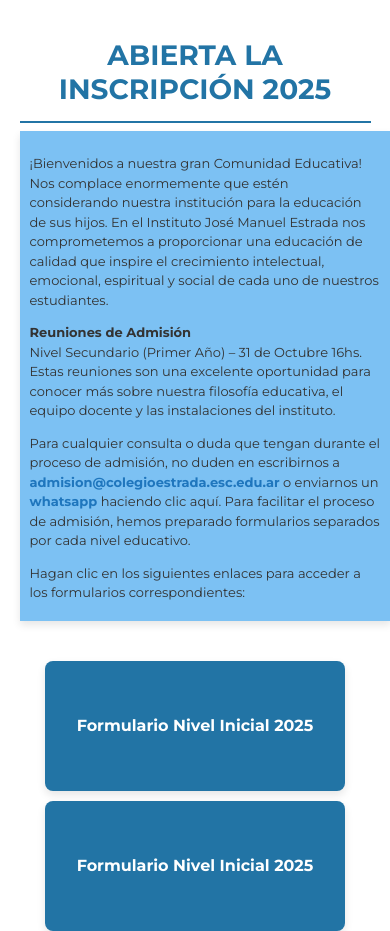
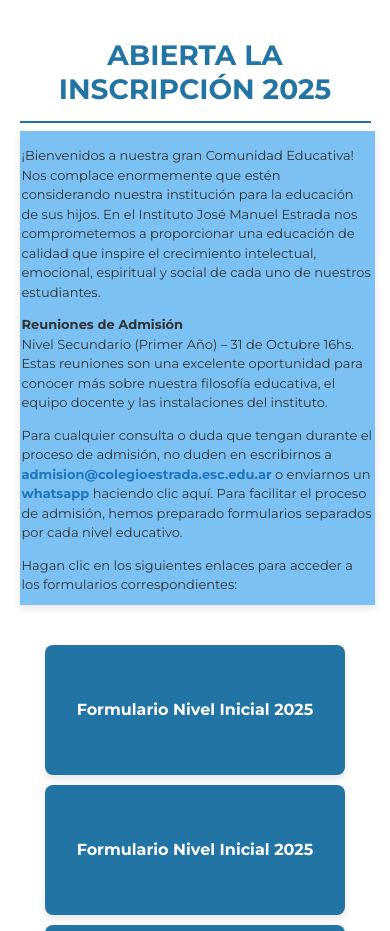
Before and after one commit to Lucasfv12/EstradaColegioPagina, a React (Vite) app: page / in a window 390 px wide. Shown: the part 920-1851 px from the top of the page. Built offline with nearby package versions, Linux system fonts and the light colour scheme.

Commit message:
adaptand queries

```diff
--- a/src/styles/Inscripcion2025.css
+++ b/src/styles/Inscripcion2025.css
@@ -78,7 +78,7 @@
   }
 
   .caja-inscripcion {
-    padding: 10px;
+    padding: 2px;
   }
 
   .texto-inscripcion {
```
